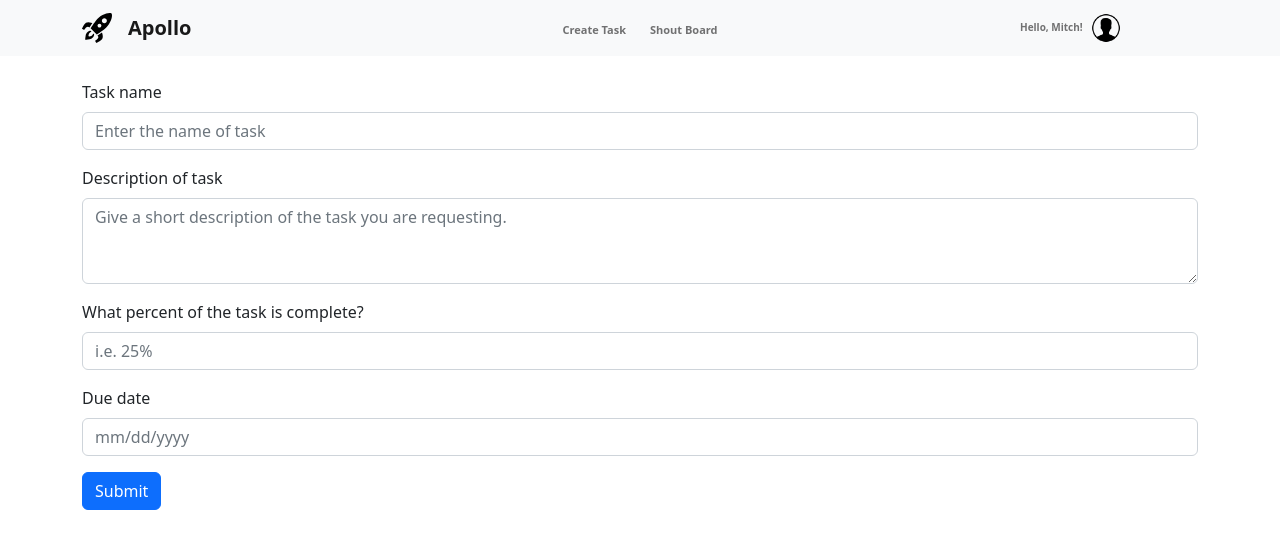
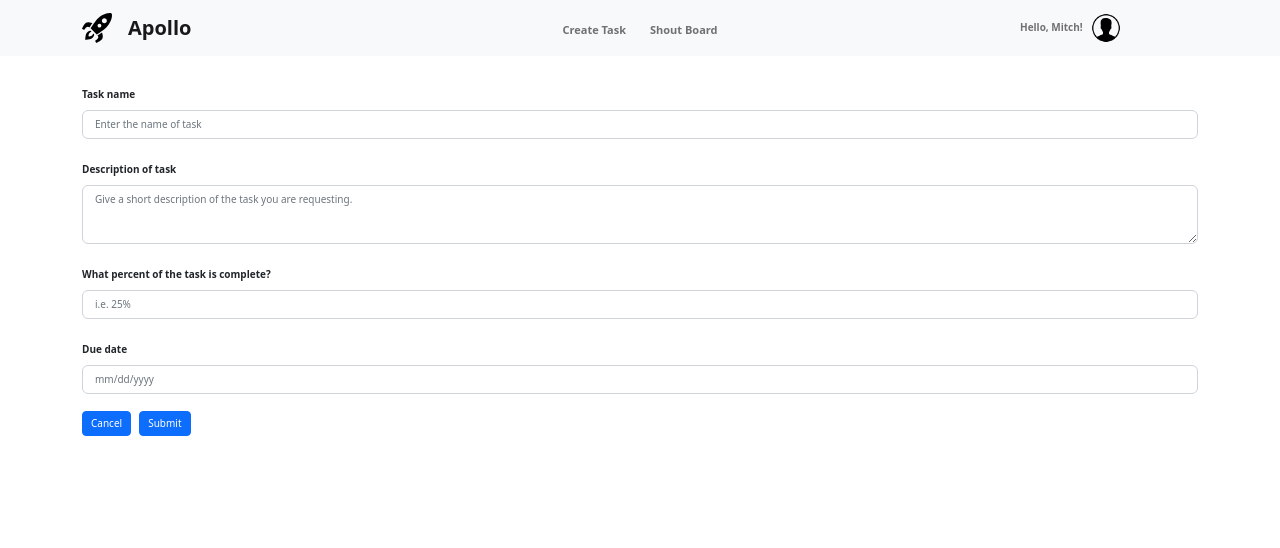
Before and after one commit to mitrasingh/apollo, a React (Vite) app: page /createtask in a window 1280 px wide. Shown: the top 548 px of the page. Built offline with nearby package versions, Linux system fonts and the light colour scheme.

Commit message:
styled changes to CreateTask page and Navigation component.

```diff
--- a/src/components/Navigation.tsx
+++ b/src/components/Navigation.tsx
@@ -21,7 +21,7 @@ export const Navigation = () => {
             <Col md="auto">
                 <Nav style={{fontSize: "11px"}} className="me-auto fw-bold mt-1">
                     <Nav.Link href="/createtask">Create Task</Nav.Link>
-                    <Nav.Link href="#features" className="ms-2">Shout Board</Nav.Link>
+                    <Nav.Link href="/shoutboard" className="ms-2">Shout Board</Nav.Link>
                 </Nav>
             </Col>
             <Col xs lg="2">
--- a/src/pages/CreateTask.tsx
+++ b/src/pages/CreateTask.tsx
@@ -6,27 +6,32 @@ export const CreateTask = () => {
   return (
     <Container className="mt-4">
     <Form>
+
       <Form.Group className="mb-3" controlId="taskName">
-        <Form.Label>Task name</Form.Label>
-        <Form.Control type="text" placeholder="Enter the name of task" />
+        <Form.Label style={{fontSize: "10px"}} className="fw-bold">Task name</Form.Label>
+        <Form.Control style={{fontSize: "10px"}} type="text" placeholder="Enter the name of task" />
       </Form.Group>
 
       <Form.Group className="mb-3" controlId="exampleForm.ControlTextarea1">
-        <Form.Label>Description of task</Form.Label>
-        <Form.Control as="textarea" rows={3} placeholder="Give a short description of the task you are requesting."/>
+        <Form.Label style={{fontSize: "10px"}} className="fw-bold">Description of task</Form.Label>
+        <Form.Control style={{fontSize: "10px"}} as="textarea" rows={3} placeholder="Give a short description of the task you are requesting."/>
       </Form.Group>
 
       <Form.Group className="mb-3" controlId="progress">
-        <Form.Label>What percent of the task is complete?</Form.Label>
-        <Form.Control type="text" placeholder="i.e. 25%" />
+        <Form.Label style={{fontSize: "10px"}} className="fw-bold">What percent of the task is complete?</Form.Label>
+        <Form.Control style={{fontSize: "10px"}} type="text" placeholder="i.e. 25%" />
       </Form.Group>
 
       <Form.Group className="mb-3" controlId="dueDate">
-        <Form.Label>Due date</Form.Label>
-        <Form.Control type="text" placeholder="mm/dd/yyyy" />
+        <Form.Label style={{fontSize: "10px"}} className="fw-bold">Due date</Form.Label>
+        <Form.Control style={{fontSize: "10px"}} type="text" placeholder="mm/dd/yyyy" />
       </Form.Group>
 
-      <Button variant="primary" type="submit">
+      <Button style={{fontSize: "10px", maxHeight: "30px"}} variant="primary" size="sm" type="submit">
+        Cancel
+      </Button>
+
+      <Button style={{fontSize: "10px", maxHeight: "30px"}} className="ms-2" variant="primary" size="sm" type="submit">
         Submit
       </Button>
     </Form>
```
